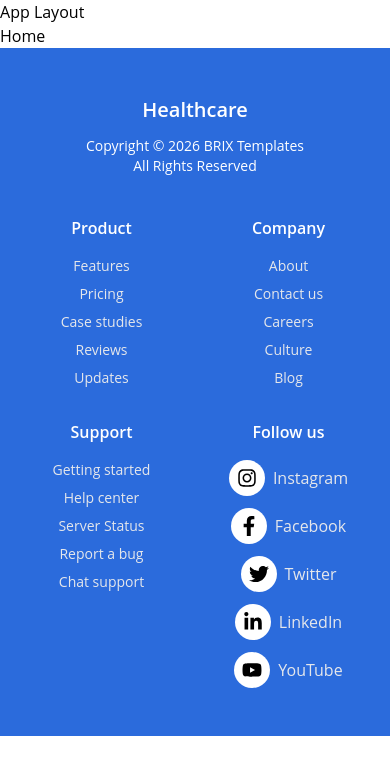
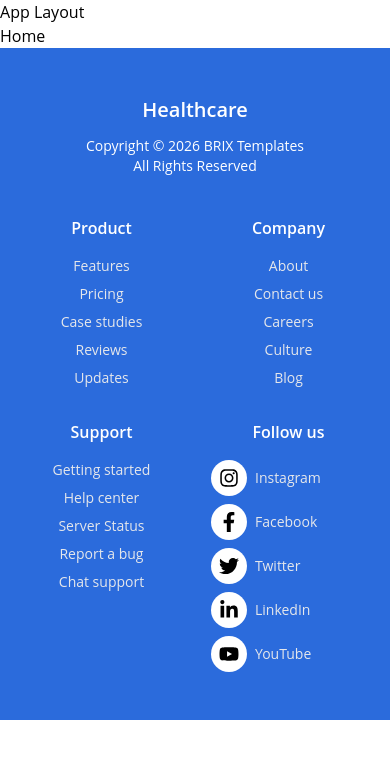
Before and after one commit to engahmed25/Medical-App, a React (Vite) app: page / in a window 390 px wide. Shown: the top 774 px of the page. Built offline with nearby package versions, Linux system fonts and the light colour scheme.

Commit message:
Updating mobile view at follow us section

```diff
--- a/src/ui/footer.jsx
+++ b/src/ui/footer.jsx
@@ -59,12 +59,12 @@ const Footer = () => {
           {/* Follow Us */}
           <div>
             <h3 className="font-semibold mb-4">Follow us</h3>
-            <div className="flex flex-col gap-3 items-center md:items-start">
+            <div className="flex flex-col gap-2 items-start ">
               <div className="flex items-center gap-2 group cursor-pointer">
                 <span className="bg-white p-2 rounded-full">
                   <FaInstagram className="text-black w-5 h-5" />
                 </span>
-                <span className="text-gray-200 group-hover:text-teal-400 transition-colors">
+                <span className="text-sm text-gray-200 group-hover:text-teal-400 transition-colors">
                   Instagram
                 </span>
               </div>
@@ -73,7 +73,7 @@ const Footer = () => {
                 <span className="bg-white p-2 rounded-full">
                   <FaFacebookF className="text-black w-5 h-5" />
                 </span>
-                <span className="text-gray-200 group-hover:text-teal-400 transition-colors">
+                <span className="text-sm text-gray-200 group-hover:text-teal-400 transition-colors">
                   Facebook
                 </span>
               </div>
@@ -82,7 +82,7 @@ const Footer = () => {
                 <span className="bg-white p-2 rounded-full">
                   <FaTwitter className="text-black w-5 h-5" />
                 </span>
-                <span className="text-gray-200 group-hover:text-teal-400 transition-colors">
+                <span className="text-sm text-gray-200 group-hover:text-teal-400 transition-colors">
                   Twitter
                 </span>
               </div>
@@ -91,7 +91,7 @@ const Footer = () => {
                 <span className="bg-white p-2 rounded-full">
                   <FaLinkedinIn className="text-black w-5 h-5" />
                 </span>
-                <span className="text-gray-200 group-hover:text-teal-400 transition-colors">
+                <span className="text-sm text-gray-200 group-hover:text-teal-400 transition-colors">
                   LinkedIn
                 </span>
               </div>
@@ -100,7 +100,7 @@ const Footer = () => {
                 <span className="bg-white p-2 rounded-full">
                   <FaYoutube className="text-black w-5 h-5" />
                 </span>
-                <span className="text-gray-200 group-hover:text-teal-400 transition-colors">
+                <span className="text-sm text-gray-200 group-hover:text-teal-400 transition-colors">
                   YouTube
                 </span>
               </div>
```
